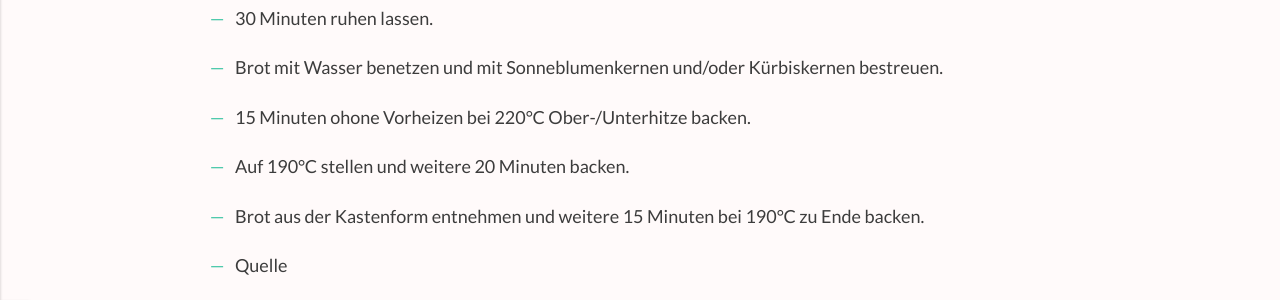
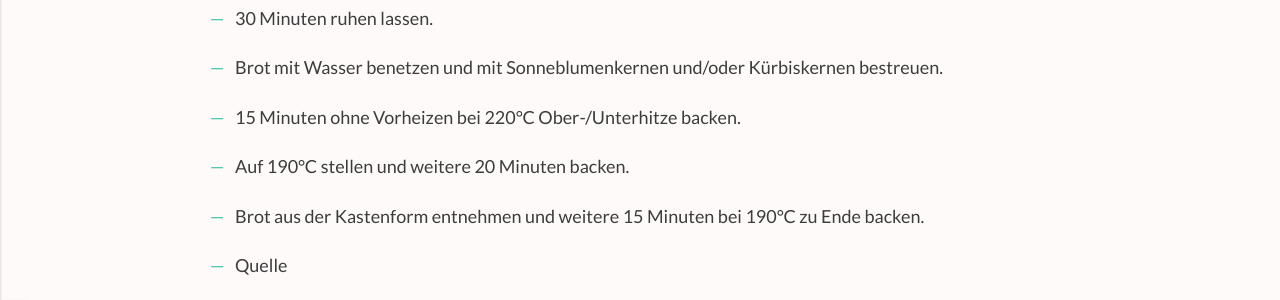
Before and after one commit to my-tien/rezept, a Jekyll site: the page built from Saftiges Karotten-Vollkornbrot mit Sonnenblumenkernen.md, in a window 1280 px wide and 900 px high, scrolled down 2149 px. Shown: the part 551-851 px from the top of the window. Built offline with Jekyll 4.4.1, drawn with Linux system fonts in a browser that asks for light colours.

Commit message:
Fix typo in Saftiges Karotten-Vollkornbrot mit Sonnenblumenkernen

```diff
--- a/Saftiges Karotten-Vollkornbrot mit Sonnenblumenkernen.md
+++ b/Saftiges Karotten-Vollkornbrot mit Sonnenblumenkernen.md
@@ -33,7 +33,7 @@ oven_instructions:
 - Teig in die Kastenform mit Dauerbackfolie geben. Dabei darauf achten, dass kein Teig die Kastenform berührt.
 - 30 Minuten ruhen lassen.
 - Brot mit Wasser benetzen und mit Sonneblumenkernen und/oder Kürbiskernen bestreuen.
-- 15 Minuten ohone Vorheizen bei 220°C Ober-/Unterhitze backen.
+- 15 Minuten ohne Vorheizen bei 220°C Ober-/Unterhitze backen.
 - Auf 190°C stellen und weitere 20 Minuten backen.
 - Brot aus der Kastenform entnehmen und weitere 15 Minuten bei 190°C zu Ende backen.
 - <a href='https://wiewowasistgut.com/karotten-vollkornbrot-reinert-herzenssache/'>Quelle</a>
```
